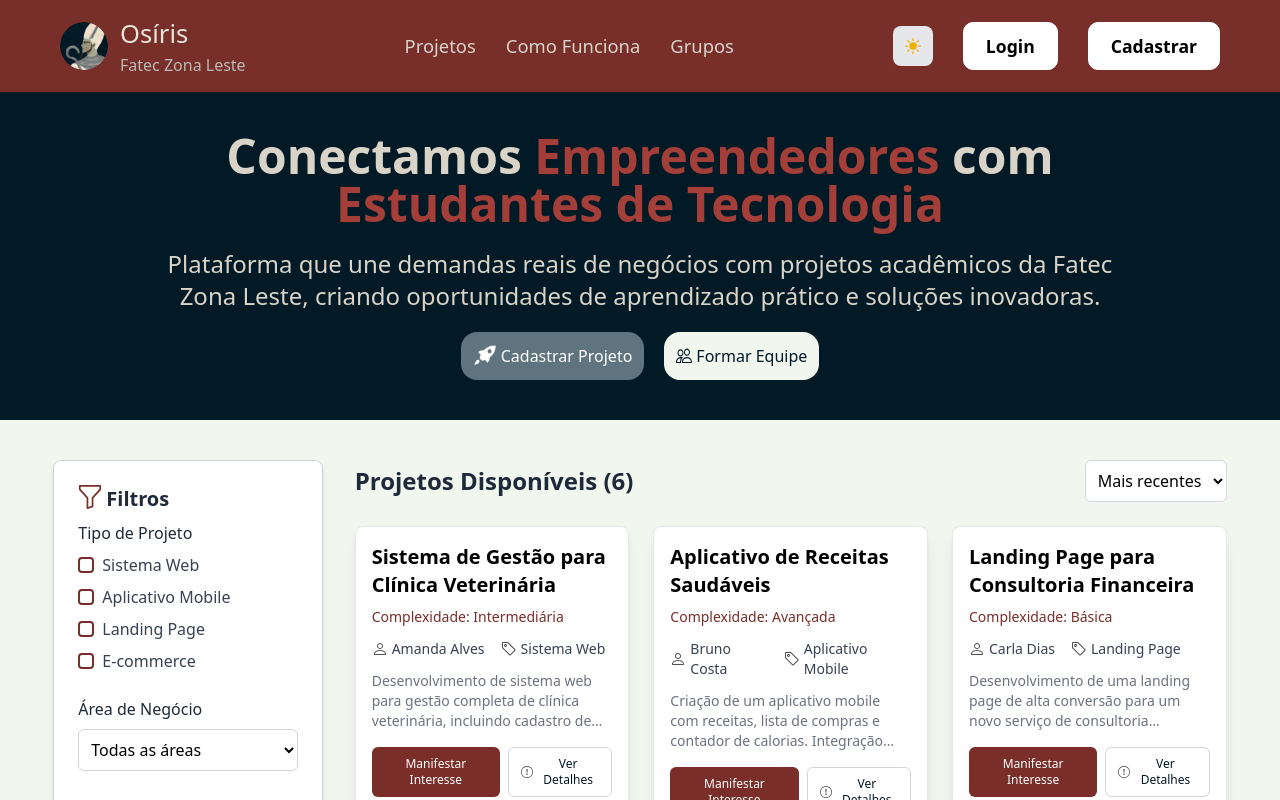
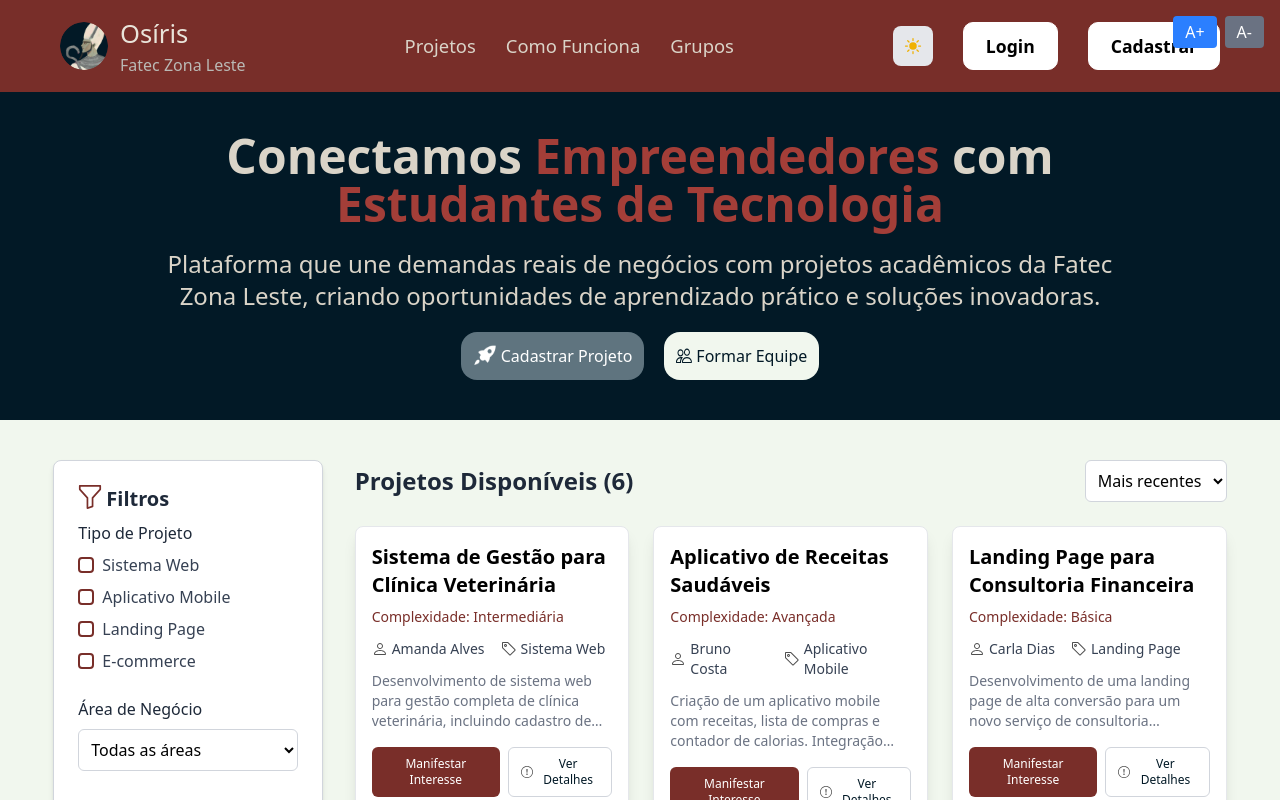
Before and after one commit to Infinito-1/osiris-react, a React (Vite) app: page / in a window 1280 px wide. Shown: the top 800 px of the page. Built offline with nearby package versions, Linux system fonts and the light colour scheme.

Commit message:
feat: botão de acessibilidade zoom

```diff
--- a/src/App.tsx
+++ b/src/App.tsx
@@ -27,12 +27,44 @@ import CoordenadorEmAndamento from "./pages/usuarios/CoordenadorEmAndamento";
 import CoordenadorConcluidas from "./pages/usuarios/CoordenadorConcluidas";
 import EmpreendedorConcluidas from "./pages/usuarios/EmpreendedorConcluidas";
 import EmpreendedorEmAndamento from "./pages/usuarios/EmpreendedorEmAndamento";
+import { useState } from "react";
 
 function App() {
+  const [zoom, setZoom] = useState(1);
+
+  const aumentarFonte = () => {
+    setZoom((prev) => prev + 0.1);
+  };
+
+  const diminuirFonte = () => {
+    setZoom((prev) => (prev > 0.7 ? prev - 0.1 : prev));
+  };
+
   return (
     <ThemeProvider>
       <BrowserRouter>
+        {/* ZOOM GLOBAL */}
+        <div style={{ fontSize: `${zoom}em` }}>
+
           <Navbar />
+
+          {/* BOTÕES */}
+          <div className="fixed top-4 right-4 flex gap-2 z-50">
+            <button
+              onClick={aumentarFonte}
+              className="bg-blue-500 text-white px-3 py-1 rounded"
+            >
+              A+
+            </button>
+
+            <button
+              onClick={diminuirFonte}
+              className="bg-gray-500 text-white px-3 py-1 rounded"
+            >
+              A-
+            </button>
+          </div>
+
           <div className="min-h-[80vh]">
             <Routes>
               <Route path="/" element={<Home />} />
@@ -80,7 +112,9 @@ function App() {
               />
             </Routes>
           </div>
+
           <Footer />
+        </div>
       </BrowserRouter>
     </ThemeProvider>
   );
```
Lines whose indentation alone changed are shown as unchanged.
